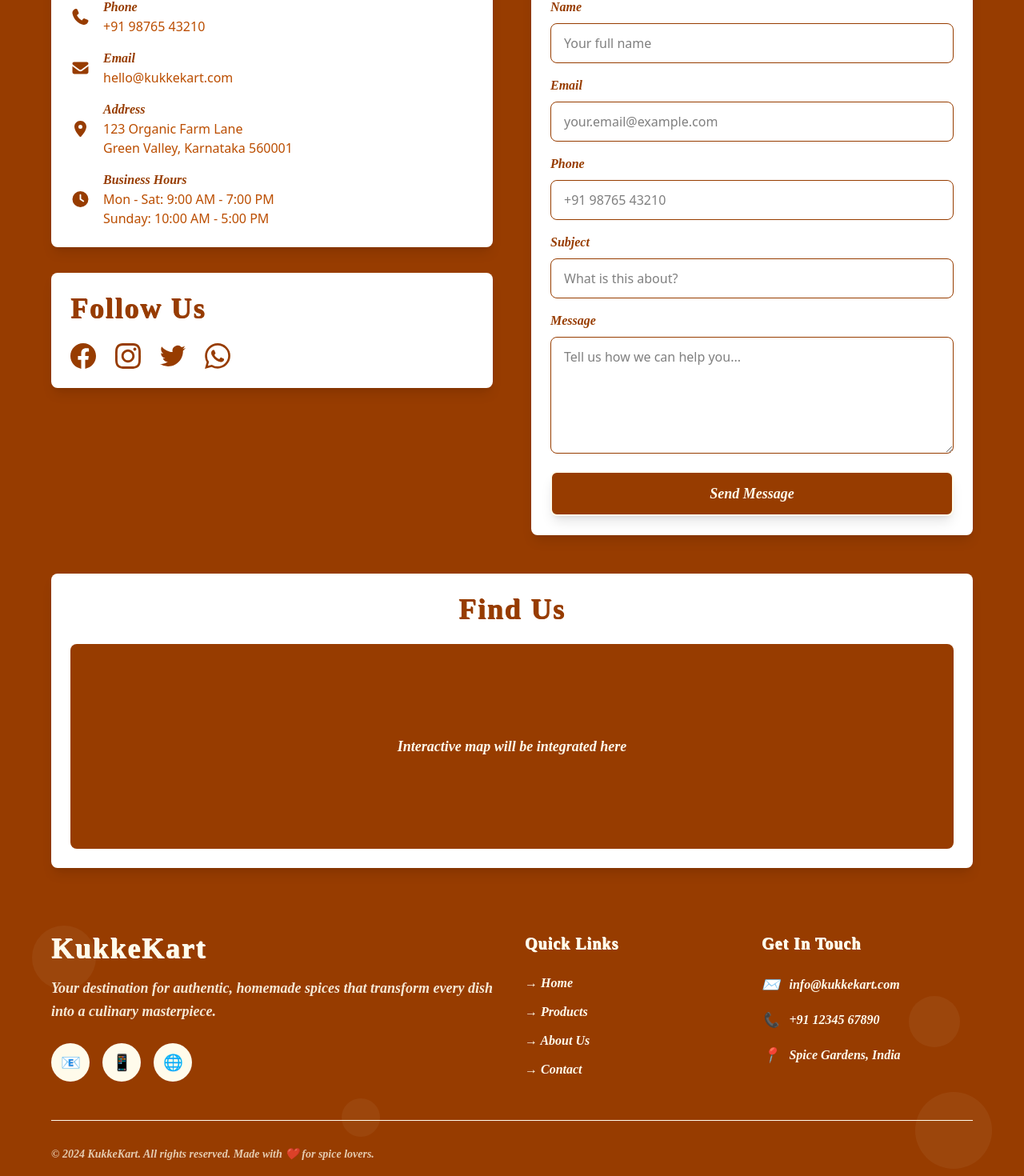
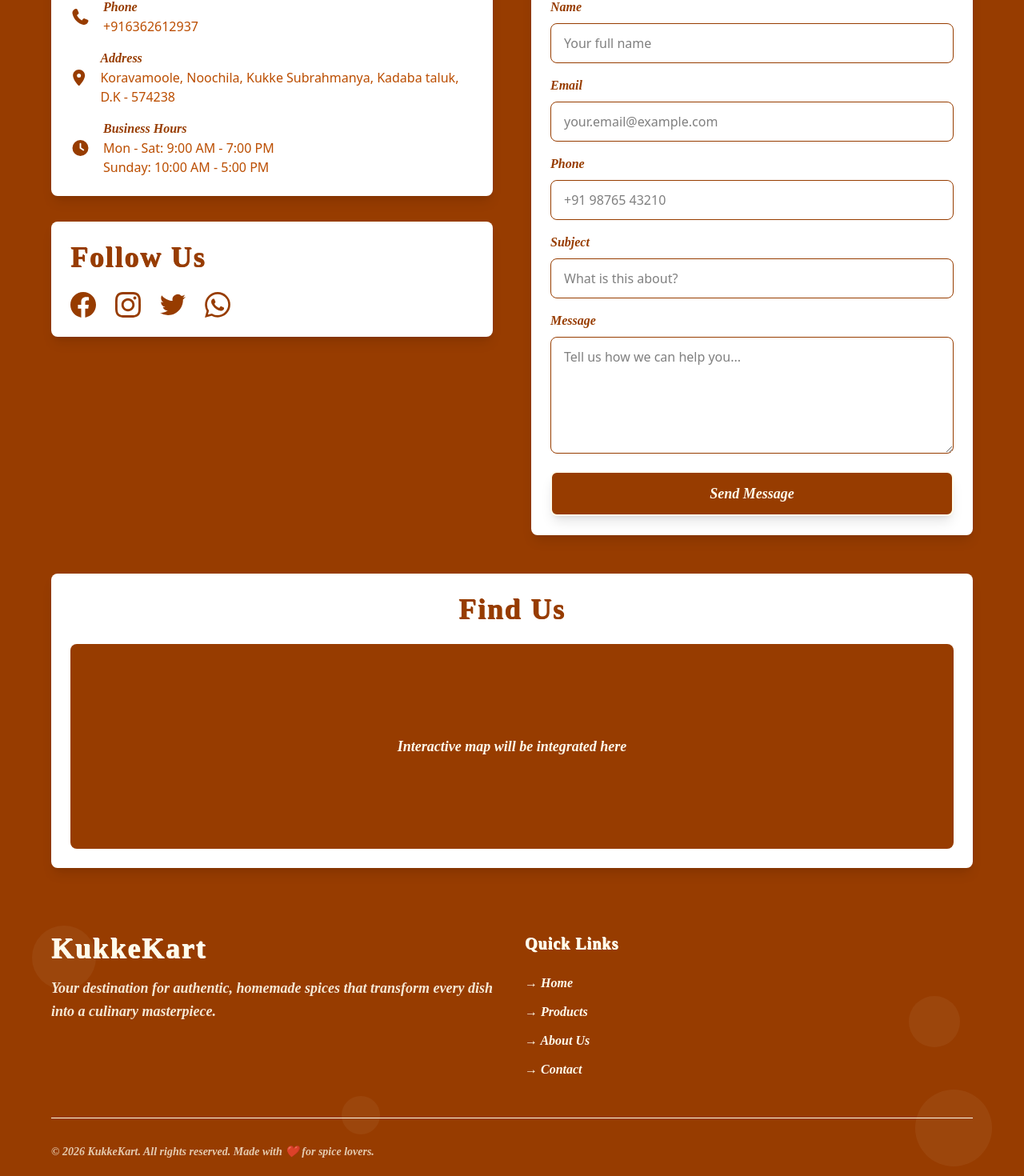
Before and after one commit to Srivatsa-NS/KukkeKart, a Next.js app: page /contact in a window 1280 px wide. Shown: the part 475-1945 px from the top of the page at 80% size. Built offline with nearby package versions, Linux system fonts and the light colour scheme; a web font is replaced by a local one.

Commit message:
Contact information added

```diff
--- a/src/components/layout/Footer.tsx
+++ b/src/components/layout/Footer.tsx
@@ -30,23 +30,6 @@ function Footer() {
               Your destination for authentic, homemade spices that transform
               every dish into a culinary masterpiece.
             </p>
-            <div className="flex space-x-4">
-              <div
-                className={`w-12 h-12 bg-${secondaryColor} bg-opacity-20 rounded-full flex items-center justify-center hover:bg-opacity-30 transition-all cursor-pointer`}
-              >
-                <span className="text-xl">📧</span>
-              </div>
-              <div
-                className={`w-12 h-12 bg-${secondaryColor} bg-opacity-20 rounded-full flex items-center justify-center hover:bg-opacity-30 transition-all cursor-pointer`}
-              >
-                <span className="text-xl">📱</span>
-              </div>
-              <div
-                className={`w-12 h-12 bg-${secondaryColor} bg-opacity-20 rounded-full flex items-center justify-center hover:bg-opacity-30 transition-all cursor-pointer`}
-              >
-                <span className="text-xl">🌐</span>
-              </div>
-            </div>
           </div>
 
           {/* Quick Links */}
@@ -93,27 +76,6 @@ function Footer() {
               </li>
             </ul>
           </div>
-
-          {/* Contact Info */}
-          <div>
-            <h4 className="headings-font text-xl font-bold mb-6 tracking-wide">
-              Get In Touch
-            </h4>
-            <div className="body-font space-y-4">
-              <div className="flex items-center space-x-3">
-                <span className="text-lg">✉️</span>
-                <span className="text-base">info@kukkekart.com</span>
-              </div>
-              <div className="flex items-center space-x-3">
-                <span className="text-lg">📞</span>
-                <span className="text-base">+91 12345 67890</span>
-              </div>
-              <div className="flex items-center space-x-3">
-                <span className="text-lg">📍</span>
-                <span className="text-base">Spice Gardens, India</span>
-              </div>
-            </div>
-          </div>
         </div>
 
         {/* Bottom Section */}
@@ -122,7 +84,7 @@ function Footer() {
         >
           <div className="flex flex-col md:flex-row justify-between items-center space-y-4 md:space-y-0">
             <p className="body-font text-sm opacity-75">
-              &copy; 2024 KukkeKart. All rights reserved. Made with ❤️ for spice
+              &copy; 2026 KukkeKart. All rights reserved. Made with ❤️ for spice
               lovers.
             </p>
           </div>
--- a/src/constants/whatsapp.ts
+++ b/src/constants/whatsapp.ts
@@ -1,5 +1,6 @@
 export const WHATSAPP_CONFIG = {
-  PHONE_NUMBER: "+916362612937",
+  PHONE_NUMBER: "916362612937",
   BUSINESS_NAME: "KukkeKart",
+  ADRESS : "Koravamoole, Noochila, Kukke Subrahmanya, Kadaba taluk, D.K - 574238",
   CURRENCY: "Rs.",
 };
--- a/src/pages/contact.tsx
+++ b/src/pages/contact.tsx
@@ -7,6 +7,7 @@ import {
   faClock,
 } from "@fortawesome/free-solid-svg-icons";
 import { secondaryColor, primaryColor } from "@/constants/colors";
+import { WHATSAPP_CONFIG } from "@/constants/whatsapp";
 
 function Contact() {
   return (
@@ -43,11 +44,13 @@ function Contact() {
                     <p className="body-font text-amber-800 font-semibold">
                       Phone
                     </p>
-                    <p className="text-amber-700">+91 98765 43210</p>
+                    <p className="text-amber-700">
+                      +{WHATSAPP_CONFIG.PHONE_NUMBER}
+                    </p>
                   </div>
                 </div>
 
-                <div className="flex items-center space-x-4">
+                {/* <div className="flex items-center space-x-4">
                   <FontAwesomeIcon
                     icon={faEnvelope}
                     className={`text-${primaryColor} text-xl`}
@@ -58,7 +61,7 @@ function Contact() {
                     </p>
                     <p className="text-amber-700">hello@kukkekart.com</p>
                   </div>
-                </div>
+                </div> */}
 
                 <div className="flex items-center space-x-4">
                   <FontAwesomeIcon
@@ -69,11 +72,7 @@ function Contact() {
                     <p className="body-font text-amber-800 font-semibold">
                       Address
                     </p>
-                    <p className="text-amber-700">
-                      123 Organic Farm Lane
-                      <br />
-                      Green Valley, Karnataka 560001
-                    </p>
+                    <p className="text-amber-700">{WHATSAPP_CONFIG.ADRESS}</p>
                   </div>
                 </div>
 
@@ -128,7 +127,7 @@ function Contact() {
                     fill="currentColor"
                     viewBox="0 0 24 24"
                   >
-                    <path d="M12 2.163c3.204 0 3.584.012 4.85.07 3.252.148 4.771 1.691 4.919 4.919.058 1.265.069 1.645.069 4.849 0 3.205-.012 3.584-.069 4.849-.149 3.225-1.664 4.771-4.919 4.919-1.266.058-1.644.07-4.85.07-3.204 0-3.584-.012-4.849-.07-3.26-.149-4.771-1.699-4.919-4.92-.058-1.265-.07-1.644-.07-4.849 0-3.204.013-3.583.07-4.849.149-3.227 1.664-4.771 4.919-4.919 1.266-.057 1.645-.069 4.849-.069zm0-2.163c-3.259 0-3.667.014-4.947.072-4.358.2-6.78 2.618-6.98 6.98-.059 1.281-.073 1.689-.073 4.948 0 3.259.014 3.668.072 4.948.2 4.358 2.618 6.78 6.98 6.98 1.281.058 1.689.072 4.948.072 3.259 0 3.668-.014 4.948-.072 4.354-.2 6.782-2.618 6.979-6.98.059-1.28.073-1.689.073-4.948 0-3.259-.014-3.667-.072-4.947-.196-4.354-2.617-6.78-6.979-6.98-1.281-.059-1.69-.073-4.949-.073zm0 5.838c-3.403 0-6.162 2.759-6.162 6.162s2.759 6.163 6.162 6.163 6.162-2.759 6.162-6.163c0-3.403-2.759-6.162-6.162-6.162zm0 10.162c-2.209 0-4-1.79-4-4 0-2.209 1.791-4 4-4s4 1.791 4 4c0 2.21-1.791 4-4 4zm6.406-11.845c-.796 0-1.441.645-1.441 1.44s.645 1.44 1.441 1.44c.795 0 1.439-.645 1.439-1.44s-.644-1.44-1.439-1.44z"/>
+                    <path d="M12 2.163c3.204 0 3.584.012 4.85.07 3.252.148 4.771 1.691 4.919 4.919.058 1.265.069 1.645.069 4.849 0 3.205-.012 3.584-.069 4.849-.149 3.225-1.664 4.771-4.919 4.919-1.266.058-1.644.07-4.85.07-3.204 0-3.584-.012-4.849-.07-3.26-.149-4.771-1.699-4.919-4.92-.058-1.265-.07-1.644-.07-4.849 0-3.204.013-3.583.07-4.849.149-3.227 1.664-4.771 4.919-4.919 1.266-.057 1.645-.069 4.849-.069zm0-2.163c-3.259 0-3.667.014-4.947.072-4.358.2-6.78 2.618-6.98 6.98-.059 1.281-.073 1.689-.073 4.948 0 3.259.014 3.668.072 4.948.2 4.358 2.618 6.78 6.98 6.98 1.281.058 1.689.072 4.948.072 3.259 0 3.668-.014 4.948-.072 4.354-.2 6.782-2.618 6.979-6.98.059-1.28.073-1.689.073-4.948 0-3.259-.014-3.667-.072-4.947-.196-4.354-2.617-6.78-6.979-6.98-1.281-.059-1.69-.073-4.949-.073zm0 5.838c-3.403 0-6.162 2.759-6.162 6.162s2.759 6.163 6.162 6.163 6.162-2.759 6.162-6.163c0-3.403-2.759-6.162-6.162-6.162zm0 10.162c-2.209 0-4-1.79-4-4 0-2.209 1.791-4 4-4s4 1.791 4 4c0 2.21-1.791 4-4 4zm6.406-11.845c-.796 0-1.441.645-1.441 1.44s.645 1.44 1.441 1.44c.795 0 1.439-.645 1.439-1.44s-.644-1.44-1.439-1.44z" />
                   </svg>
                 </a>
                 <a
@@ -146,7 +145,7 @@ function Contact() {
                   </svg>
                 </a>
                 <a
-                  href="https://wa.me/919876543210"
+                  href={"https://wa.me/" + WHATSAPP_CONFIG.PHONE_NUMBER}
                   target="_blank"
                   rel="noopener noreferrer"
                   className={`text-3xl text-${primaryColor} hover:text-green-600 transition-colors duration-300`}
--- a/src/utils/whatsapp.ts
+++ b/src/utils/whatsapp.ts
@@ -25,7 +25,11 @@ const buildOrderMessage = (
     )
     .join("\n\n");
 
-  const addressText = `\n\n*Delivery Address:*\n${address.name}\n${address.phone}\n${address.addressLine1}${address.addressLine2 ? '\n' + address.addressLine2 : ''}\n${address.city}, ${address.state} - ${address.pincode}`;
+  const addressText = `\n\n*Delivery Address:*\n${address.name}\n${
+    address.phone
+  }\n${address.addressLine1}${
+    address.addressLine2 ? "\n" + address.addressLine2 : ""
+  }\n${address.city}, ${address.state} - ${address.pincode}`;
 
   return `Hi, I would like to place an order:\n\n${items}\n\n*Total Items:* ${totalItems}\n*Total Amount:* ${WHATSAPP_CONFIG.CURRENCY}${totalAmount}${addressText}`;
 };
@@ -50,9 +54,14 @@ export const sendWhatsAppOrder = (
   totalItems: number,
   totalAmount: number,
   address: AddressData,
-  phoneNumber: string = WHATSAPP_CONFIG.PHONE_NUMBER
+  phoneNumber: string = "+" + WHATSAPP_CONFIG.PHONE_NUMBER
 ): void => {
-  const message = buildOrderMessage(cartItems, totalItems, totalAmount, address);
+  const message = buildOrderMessage(
+    cartItems,
+    totalItems,
+    totalAmount,
+    address
+  );
   const url = getWhatsAppUrl(message, phoneNumber);
   window.open(url, "_blank");
 };
```
